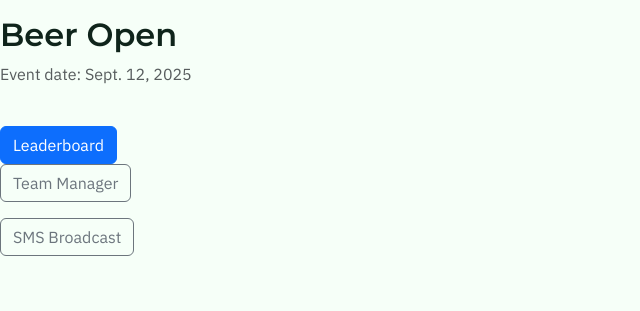
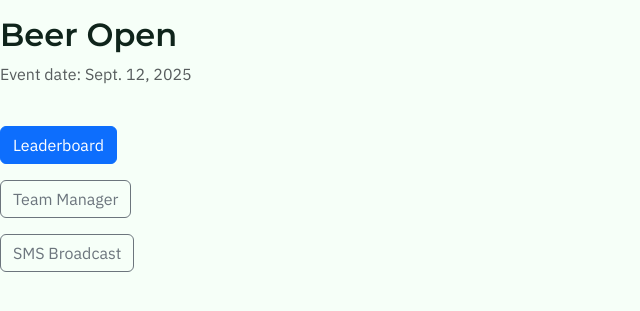
Before and after one commit to ChrisP11/beeropen-share, a Django app: page /app/ in a window 1280 px wide. Shown: the part 57-368 px from the top of the page, without its empty margins (0-640 px from the left). Run offline with Django 4.2, Linux system fonts and the light colour scheme; the visitor is signed in with stand-in values (Sample User, id 1); data comes from the database, SQL or seed files in the repository; data that the repository does not hold is empty; some libraries are stand-ins or nearby versions.

Commit message:
working on dashboard, minor stuff

```diff
--- a/templates/outing/dashboard.html
+++ b/templates/outing/dashboard.html
@@ -15,8 +15,9 @@
 
 <div class="mb-3">
   <a class="btn btn-primary" href="{% url 'leaderboard' %}">Leaderboard</a>
-  <br>
+  </div>
   {% if request.user.is_staff %}
+<div class="mb-3">
     <a class="btn btn-outline-secondary" href="{% url 'team_manage' %}">Team Manager</a>
   {% endif %}
 </div>
```
